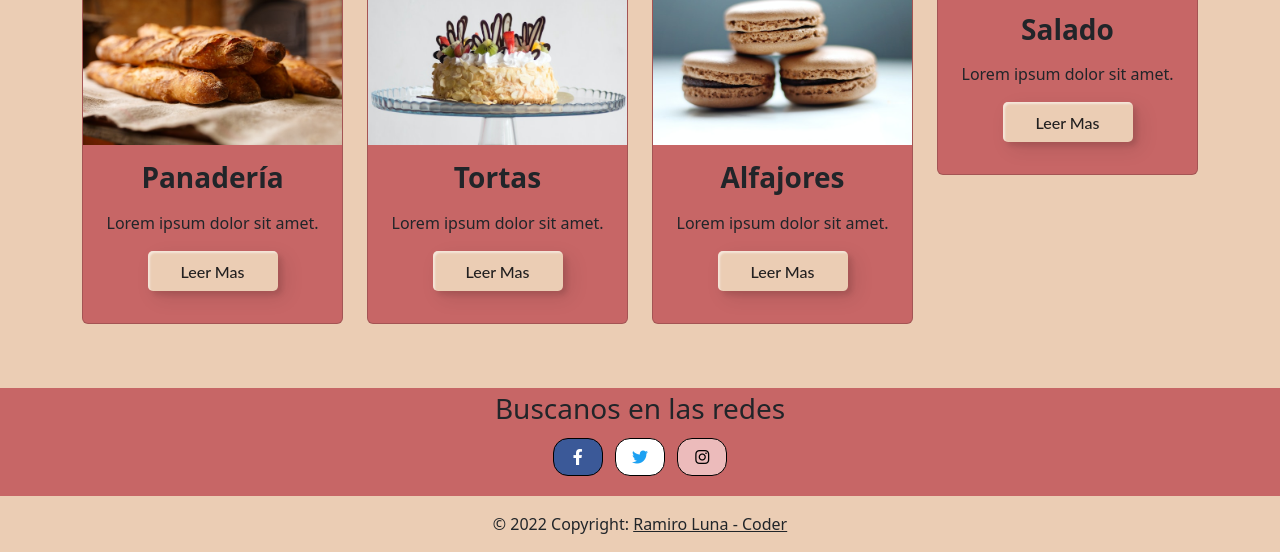
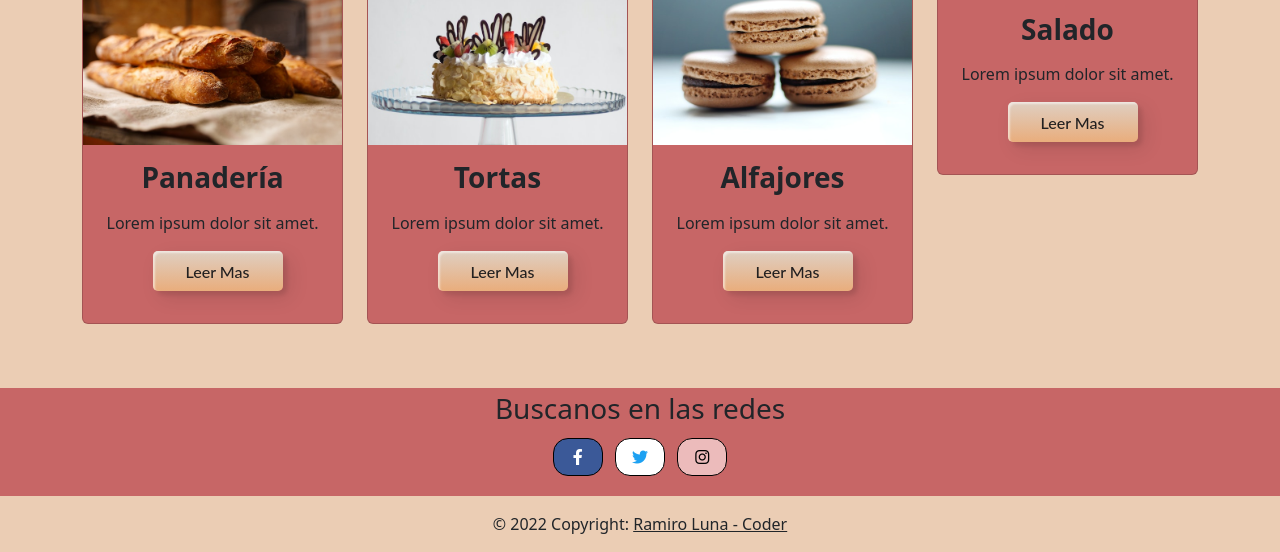
Before and after one commit to RLunaGHub/PFLuna, a website: page pages/productos.html in a window 1280 px wide. Shown: the part 370-922 px from the top of the page. Drawn offline with nearby package versions, Linux system fonts and the light colour scheme.

Commit message:
btn nuevo alt

```diff
--- a/pages/productos.html
+++ b/pages/productos.html
@@ -123,7 +123,7 @@
                   <h3 class="card-title fw-bold mb-3">Panadería</h3>
                   <p>Lorem ipsum dolor sit amet.</p>
                   <button class="custom-btn btn-nuevo">
-                    <span>Leer Mas</span>
+                    <span>Compre</span><span>Leer Mas</span>
                   </button>
                 </div>
               </div>
@@ -142,7 +142,7 @@
                   <h3 class="card-title fw-bold mb-3">Tortas</h3>
                   <p>Lorem ipsum dolor sit amet.</p>
                   <button class="custom-btn btn-nuevo">
-                    <span>Leer Mas</span>
+                    <span>Compre</span><span>Leer Mas</span>
                   </button>
                 </div>
               </div>
@@ -161,7 +161,7 @@
                   <h3 class="card-title fw-bold mb-3">Alfajores</h3>
                   <p>Lorem ipsum dolor sit amet.</p>
                   <button class="custom-btn btn-nuevo">
-                    <span>Leer Mas</span>
+                    <span>Compre</span><span>Leer Mas</span>
                   </button>
                 </div>
               </div>
@@ -180,7 +180,7 @@
                   <h3 class="card-title fw-bold mb-3">Salado</h3>
                   <p>Lorem ipsum dolor sit amet.</p>
                   <button class="custom-btn btn-nuevo">
-                    <span>Leer Mas</span>
+                    <span>Compre</span><span>Leer Mas</span>
                   </button>
                 </div>
               </div>
--- a/scss/_transitions.scss
+++ b/scss/_transitions.scss
@@ -68,78 +68,69 @@ h1 {
 }
 
 .btn-nuevo {
-  background: #ebcdb4;
+  position: relative;
+  right: 20px;
+  bottom: 20px;
+  border: none;
+  box-shadow: none;
+  width: 130px;
+  height: 40px;
   line-height: 42px;
-  padding: 0;
-  border: none;
+  -webkit-perspective: 230px;
+  perspective: 230px;
 }
-
 .btn-nuevo span {
-  position: relative;
+  background: linear-gradient(#dfcfc2, #e9ad7c);
   display: block;
-  width: 100%;
-  height: 100%;
+  position: absolute;
+  width: 130px;
+  height: 40px;
+  box-shadow: inset 2px 2px 2px 0px rgba(255, 255, 255, 0.5),
+    7px 7px 20px 0px rgba(0, 0, 0, 0.1), 4px 4px 5px 0px rgba(0, 0, 0, 0.1);
+  border-radius: 5px;
+  margin: 0;
+  text-align: center;
+  -webkit-box-sizing: border-box;
+  -moz-box-sizing: border-box;
+  box-sizing: border-box;
+  -webkit-transition: all 0.3s;
+  transition: all 0.3s;
 }
-
-.btn-nuevo:before,
-.btn-nuevo:after {
-  position: absolute;
-  content: "";
-  right: 0;
-  bottom: 0;
-  background: rgba(251, 75, 2, 1);
-  box-shadow: -7px -7px 20px 0px rgba(255, 255, 255, 0.9),
-    -4px -4px 5px 0px rgba(255, 255, 255, 0.9),
-    7px 7px 20px 0px rgba(0, 0, 0, 0.2), 4px 4px 5px 0px rgba(0, 0, 0, 0.3);
-  transition: all 0.3s ease;
+.btn-nuevo span:nth-child(1) {
+  box-shadow: -7px -7px 20px 0px #fff9, -4px -4px 5px 0px #fff9,
+    7px 7px 20px 0px #0002, 4px 4px 5px 0px #0001;
+  -webkit-transform: rotateX(90deg);
+  -moz-transform: rotateX(90deg);
+  transform: rotateX(90deg);
+  -webkit-transform-origin: 50% 50% -20px;
+  -moz-transform-origin: 50% 50% -20px;
+  transform-origin: 50% 50% -20px;
 }
-.btn-nuevo:before {
-  height: 0%;
-  width: 2px;
+.btn-nuevo span:nth-child(2) {
+  -webkit-transform: rotateX(0deg);
+  -moz-transform: rotateX(0deg);
+  transform: rotateX(0deg);
+  -webkit-transform-origin: 50% 50% -20px;
+  -moz-transform-origin: 50% 50% -20px;
+  transform-origin: 50% 50% -20px;
 }
-.btn-nuevo:after {
-  width: 0%;
-  height: 2px;
-}
-
 @media only screen and (max-width: 768px) {
   .btn-nuevo:hover {
     display: none;
   }
 }
-  .btn-nuevo:hover {
-    color: rgb(17, 17, 17);
-    background: transparent;
-  }
-  .btn-nuevo:hover:before {
-    height: 100%;
-  }
-  .btn-nuevo:hover:after {
-    width: 100%;
-  }
-  .btn-nuevo span:before,
-  .btn-nuevo span:after {
-    position: absolute;
-    content: "";
-    left: 0;
-    top: 0;
-    background: rgba(251, 75, 2, 1);
-    box-shadow: -7px -7px 20px 0px rgba(255, 255, 255, 0.9),
-      -4px -4px 5px 0px rgba(255, 255, 255, 0.9),
-      7px 7px 20px 0px rgba(0, 0, 0, 0.2), 4px 4px 5px 0px rgba(0, 0, 0, 0.3);
-    transition: all 0.3s ease;
-  }
-  .btn-nuevo span:before {
-    width: 2px;
-    height: 0%;
-  }
-  .btn-nuevo span:after {
-    height: 2px;
-    width: 0%;
-  }
-  .btn-nuevo span:hover:before {
-    height: 100%;
-  }
-  .btn-nuevo span:hover:after {
-    width: 100%;
-  }
+.btn-nuevo:hover span:nth-child(1) {
+  box-shadow: inset 2px 2px 2px 0px rgba(255, 255, 255, 0.5),
+    7px 7px 20px 0px rgba(0, 0, 0, 0.1), 4px 4px 5px 0px rgba(0, 0, 0, 0.1);
+  -webkit-transform: rotateX(0deg);
+  -moz-transform: rotateX(0deg);
+  transform: rotateX(0deg);
+}
+.btn-nuevo:hover span:nth-child(2) {
+  box-shadow: inset 2px 2px 2px 0px rgba(255, 255, 255, 0.5),
+    7px 7px 20px 0px rgba(0, 0, 0, 0.1), 4px 4px 5px 0px rgba(0, 0, 0, 0.1);
+  color: transparent;
+  -webkit-transform: rotateX(-90deg);
+  -moz-transform: rotateX(-90deg);
+  transform: rotateX(-90deg);
+}
```
Also changed, not shown: index.html (+3 -3 lines), pages/catering.html (+3 -3 lines), css/style.css, scss/style.scss (line endings or trailing spaces), 1 other file.
